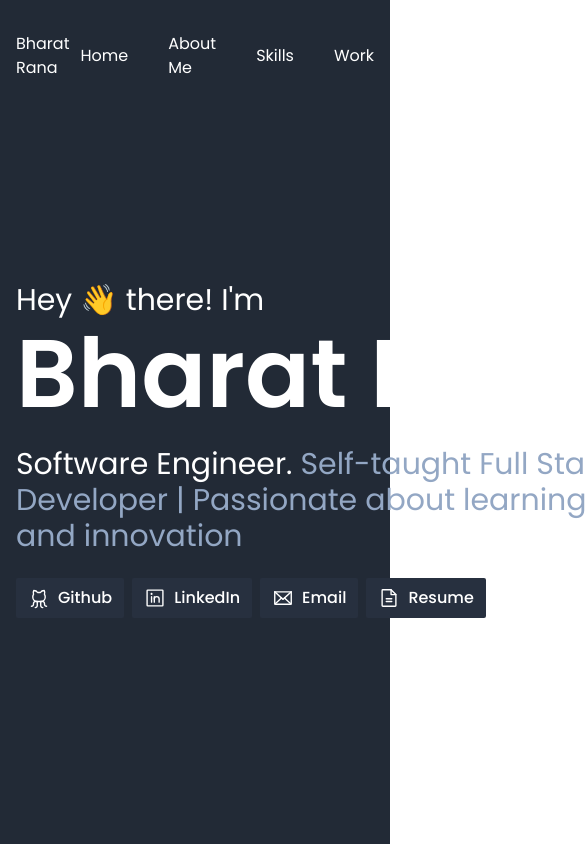
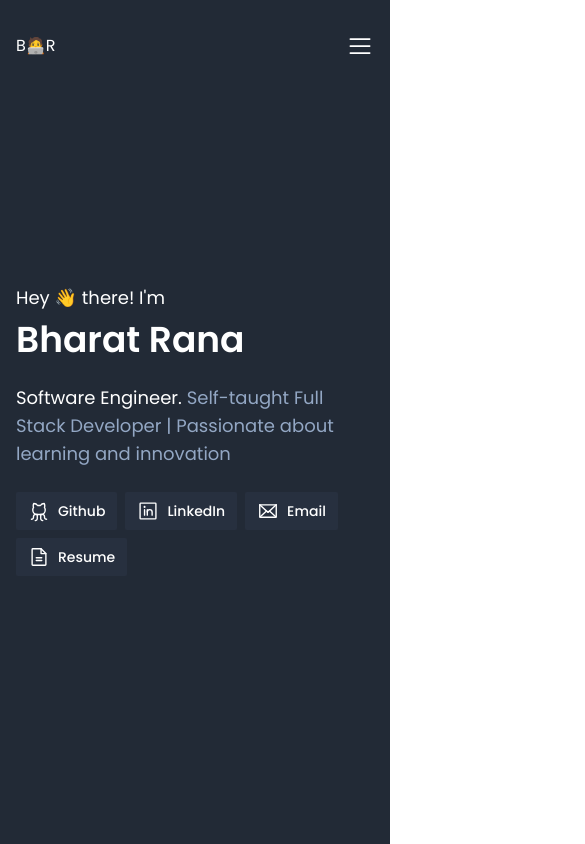
Before and after one commit to 28brana/Portfolio, a React (Create React App) app: page / in a window 390 px wide. Shown: the top 844 px of the page, 585 px wide, since content can reach past the window. Built offline with nearby package versions, Linux system fonts and the light colour scheme.

Commit message:
Feat: Responsive

```diff
--- a/src/index.css
+++ b/src/index.css
@@ -16,7 +16,7 @@ html{
 
 .links{
   background:#27303f;
-  @apply rounded-sm cursor-pointer flex gap-2 font-medium text-base py-2  items-center px-3;
+  @apply rounded-sm cursor-pointer flex gap-2 font-medium md:text-base text-sm py-2  items-center px-3;
 }
 
 .links:hover{
@@ -28,7 +28,10 @@ html{
 }
 
 .nav-item:hover{
-  color:#B7CAD9
+  color:#B7CAD9;
+}
+.active-link{
+  color:#B7CAD9;
 }
 .btn-primary{
   @apply border px-6 py-3  border-main bg-main text-white;
--- a/src/section/contact.js
+++ b/src/section/contact.js
@@ -1,11 +1,12 @@
 const Contact = () => {
   return (
     <footer className=" bg-primary py-6 text-center">
-      <p>
+      <p className="md:text-lg text-sm">
+
         Crafted with <span className="text-red-500">💖</span> and{" "}
         <span className="font-bold">React</span> by Bharat
         <br />
-        <span className="text-sm opacity-75">Empowered by Tailwind CSS</span>
+        <span className="md:text-sm text-xs opacity-75">Empowered by Tailwind CSS</span>
       </p>
     </footer>
   );
--- a/src/section/header.js
+++ b/src/section/header.js
@@ -1,15 +1,90 @@
+import { List, X } from "phosphor-react";
+import { useEffect, useState } from "react";
+
 const Header = () => {
+  const [open, setOpen] = useState(false);
+  const [activeSection, setActiveSection] = useState("Home");
+  const links = ["Home", "Skills", "Experience", "Projects"];
+  const handleScroll = () => {
+    const links = ["Home", "Skills", "Experience", "Projects"];
+    for (const sectionId of links) {
+      const section = document.getElementById(sectionId);
+
+      const sectionTop = section.offsetTop;
+      if (window.pageYOffset >= sectionTop - 60) {
+        setActiveSection(sectionId);
+      }
+    }
+  };
+
+  useEffect(() => {
+    window.addEventListener("scroll", handleScroll);
+    return () => {
+      window.removeEventListener("scroll", handleScroll);
+    };
+  }, []);
+
   return (
-    <div className="sticky top-0 bg-primary">
+    <div className="sticky top-0 bg-primary z-50">
       <div className="flex flex-row items-center justify-between py-8 container mx-auto   ">
-        <div>Bharat Rana</div>
-        <div className="flex flex-row items-center gap-x-10  ">
-          <div className="nav-item">Home</div>
-          <div className="nav-item">About Me</div>
-          <div className="nav-item">Skills</div>
-          <div className="nav-item">Work</div>
+        <div>B🧑‍💻R </div>
+        <div className="flex-row items-center gap-x-10 md:flex [display:none] ">
+          {links.map((link) => (
+            <div
+              className={`nav-item ${
+                activeSection === link ? "active-link" : ""
+              }`}
+              key={link}
+              onClick={(e) => {
+                e.preventDefault();
+                const path = document.getElementById(link);
+                path.scrollIntoView({ behavior: "smooth", block: "start" });
+              }}
+            >
+              {link}
+            </div>
+          ))}
+        </div>
+
+        <div
+          className="md:[display:none] block"
+          onClick={() => {
+            setOpen(true);
+          }}
+        >
+          <List size={28} />
         </div>
       </div>
+      {open && (
+        <div className="md:[display:none] block fixed top-0 left-0 h-screen w-screen bg-secondary">
+          <div
+            className="absolute right-4 top-11"
+            onClick={() => {
+              setOpen(false);
+            }}
+          >
+            <X size={24} weight="bold" />
+          </div>
+          <p className="text-3xl my-10 text-center">B🧑‍💻R</p>
+          <div className="container mx-auto flex flex-col justify-center items-center pt-10  ">
+            {links.map((link) => (
+              <div
+                className={`nav-item ${
+                  activeSection === link ? "active-link border-b-2" : ""
+                } my-4 `}
+                key={link}
+                onClick={(e) => {
+                  e.preventDefault();
+                  const path = document.getElementById(link);
+                  path.scrollIntoView({ behavior: "smooth", block: "start" });
+                }}
+              >
+                {link}
+              </div>
+            ))}
+          </div>
+        </div>
+      )}
     </div>
   );
 };
--- a/src/section/hero.js
+++ b/src/section/hero.js
@@ -4,36 +4,36 @@ const Hero = () => {
   const links = [
     {
       title: "Github",
-      icon: <GithubLogo size={22}  />,
-      href: "/",
+      icon: <GithubLogo size={22} />,
+      href: "https://github.com/28brana",
     },
     {
       title: "LinkedIn",
       icon: <LinkedinLogo size={22} />,
-      href: "/",
+      href: "https://www.linkedin.com/in/28brana/",
     },
     {
       title: "Email",
-      icon: <Envelope size={22}/>,
-      href: "/",
+      icon: <Envelope size={22} />,
+      href: "mailto:28brana@gmail.com",
     },
     {
       title: "Resume",
       icon: <FileText size={22} />,
-      href: "/",
+      href: "https://drive.google.com/file/d/1NXLaanL_XrHx9WKjcSUOdq6Nz28J7iFs/view?usp=sharing",
     },
   ];
   return (
-    <div className="bg-primary h-screen text-white ">
-
-
+    <div className="bg-primary h-screen text-white " id="Home">
       <div className="container flex justify-between items-center m-auto  h-4/5 ">
-        <div >
-          <p className="text-3xl mb-2">Hey 👋 there! I'm </p>
-          <h1 className="text-8xl font-semibold mb-2 whitespace-nowrap">
+        <div>
+          <p className="md:text-3xl  sm:text-2xl text-lg mb-2">
+            Hey 👋 there! I'm{" "}
+          </p>
+          <h1 className="md:text-8xl sm:text-6xl text-4xl font-semibold mb-2 whitespace-nowrap">
             Bharat Rana{" "}
           </h1>
-          <p className="text-3xl my-6">
+          <p className="md:text-3xl sm:text-2xl  text-lg  my-6">
             Software Engineer.
             <span className="text-text">
               {" "}
@@ -41,20 +41,18 @@ const Hero = () => {
               innovation
             </span>
           </p>
-          <div className="flex gap-2">
+          <div className="flex gap-2 flex-wrap">
             {links.map((link) => (
-              <div
-                key={link.title}
-                className="links"
-              >
-                {link.icon}
-                <p>{link.title}</p>
-              </div>
+              <a key={link.title} target="_blank" rel="noreferrer" href={link.href}>
+                <div className="links">
+                  {link.icon}
+                  <p>{link.title}</p>
+                </div>
+              </a>
             ))}
           </div>
-
         </div>
-        <div className="[width:800px] ">
+        <div className="[width:800px] lg:block [display:none] ">
           <img src={HeroImage} className="w-full h-full" alt="hero" />
         </div>
       </div>
--- a/src/section/project.js
+++ b/src/section/project.js
@@ -33,10 +33,10 @@ const Project = () => {
   ];
 
   return (
-    <div className="bg-secondary  min-h-screen text-white py-12">
+    <div className="bg-secondary  min-h-screen text-white py-12" id="Projects">
       <div className="container ">
-        <h1 className=" pt-12  text-2xl font-semibold "> Things I've Built.</h1>
-        <p className="pt-3 text-xl text-text">
+        <h1 className=" pt-12  md:text-2xl text-xl font-semibold "> Things I've Built.</h1>
+        <p className="pt-3 md:text-xl text-lg text-text">
           Here's some of my projects that I have worked on.
         </p>
         <div className="flex flex-wrap mt-20 gap-8 items-center justify-center ">
@@ -54,7 +54,7 @@ const Project = () => {
               </div>
               <div className=" px-4 py-6">
                 <div className="flex justify-between items-center">
-                  <p className="text-lg font-semibold">{project.title}</p>
+                  <p className="md:text-lg text-sm font-semibold">{project.title}</p>
                   <div className="flex gap-2 items-center">
                     <div className="w-6">
                       <img src={gitHubImage} width={'100%'} height={'100%'} alt="github" />
@@ -68,7 +68,7 @@ const Project = () => {
                   borderTop:'1px solid',
                   borderColor:'#27303f'
                 }}/>
-                <p className="text-sm" >{project.summary} </p>
+                <p className="md:text-sm text-xs" >{project.summary} </p>
 
               </div>
             </div>
--- a/src/section/skills.js
+++ b/src/section/skills.js
@@ -105,10 +105,10 @@ const Skills = () => {
     },
   ];
   return (
-    <div className="bg-secondary  min-h-screen text-white">
+    <div className="bg-secondary  min-h-screen text-white" id="Skills">
       <div className="container mx-auto py-10">
-      <h1 className=" pt-12  text-2xl font-semibold "> My Skill Set.</h1>
-        <p className="pt-3 text-xl text-text">A Snapshot of What I Bring.</p>
+      <h1 className=" pt-12  md:text-2xl text-xl font-semibold "> My Skill Set.</h1>
+        <p className="pt-3 md:text-xl text-lg text-text">A Snapshot of What I Bring.</p>
         <div className=" pt-12">
           {items.map((item) => (
             <div className="mb-10" key={item.title}>
@@ -117,14 +117,14 @@ const Skills = () => {
                 {item.content.map((subItem) => (
                   <div
                     key={subItem.title}
-                    className="flex bg-primary items-center gap-4 px-4 py-3 rounded-md w-48 h-16"
+                    className="flex bg-primary items-center gap-4 px-4 py-3 rounded-md md:w-48 md:h-16 w-36 h-14"
                   >
                     <img
                       src={subItem.image}
-                      className="w-9"
+                      className="nd:w-9 w-7"
                       alt={subItem.title}
                     />
-                    <p>{subItem.title}</p>
+                    <p className="md:text-base text-sm">{subItem.title}</p>
                   </div>
                 ))}
               </div>
--- a/src/section/work.js
+++ b/src/section/work.js
@@ -3,6 +3,7 @@ import { Calendar } from "phosphor-react";
 const Work = () => {
   const workExperience = [
     {
+      id: 1,
       title: "Software Engineer",
       company: "SATEEQ",
       location: "Remote",
@@ -15,31 +16,33 @@ const Work = () => {
     },
   ];
 
-  console.log(workExperience);
-
   return (
-    <div className="bg-primary  min-h-screen text-white">
+    <div className="bg-primary  min-h-screen text-white" id="Experience">
       <div className="container mx-auto ">
-        <h1 className=" pt-12  text-2xl font-semibold ">
+        <h1 className=" pt-12  md:text-2xl text-xl font-semibold ">
           Professional Journey.
         </h1>
-        <p className="pt-3 text-xl text-text">Where I've Made an Impact.</p>
+        <p className="pt-3 md:text-xl text-lg text-text">Where I've Made an Impact.</p>
         <div className="mx-auto max-w-4xl">
-
-        {workExperience.map((item, index) => (
-          <div key={index} className="flex  mt-10">
-            <div className="flex-1 flex items-center gap-2">
-              <Calendar/>
-              {item.date}</div>
-            <div className="border mr-28 stepper" />
+          {workExperience.map((item) => (
+            <div key={item.id} className="flex  mt-10">
+              <div className="flex-1 md:flex [display:none]  items-center gap-2">
+                <Calendar />
+                {item.date}
+              </div>
+              <div className="border md:mr-28 mr-16 stepper" />
               <div className="flex-1">
-              <h1 className="text-3xl font-medium">{item.title} </h1>
-              <p className="text-xl mb-2">
+                <h1 className="md:text-3xl text-2xl font-medium">{item.title} </h1>
+                <p className="md:text-xl text-lg md:mb-2">
                   {item.company} | {item.location}
                 </p>
+                <div className="flex-1 md:[display:none] flex items-center gap-2 mb-2">
+                  <Calendar />
+                  {item.date}
+                </div>
                 <ul className="list-disc">
                   {item.responsibilities.map((summery) => (
-                  <li className="mb-2">{summery}</li>
+                    <li className="mb-2 md:text-lg text-sm">{summery}</li>
                   ))}
                 </ul>
               </div>
```
Lines whose indentation alone changed are shown as unchanged.
